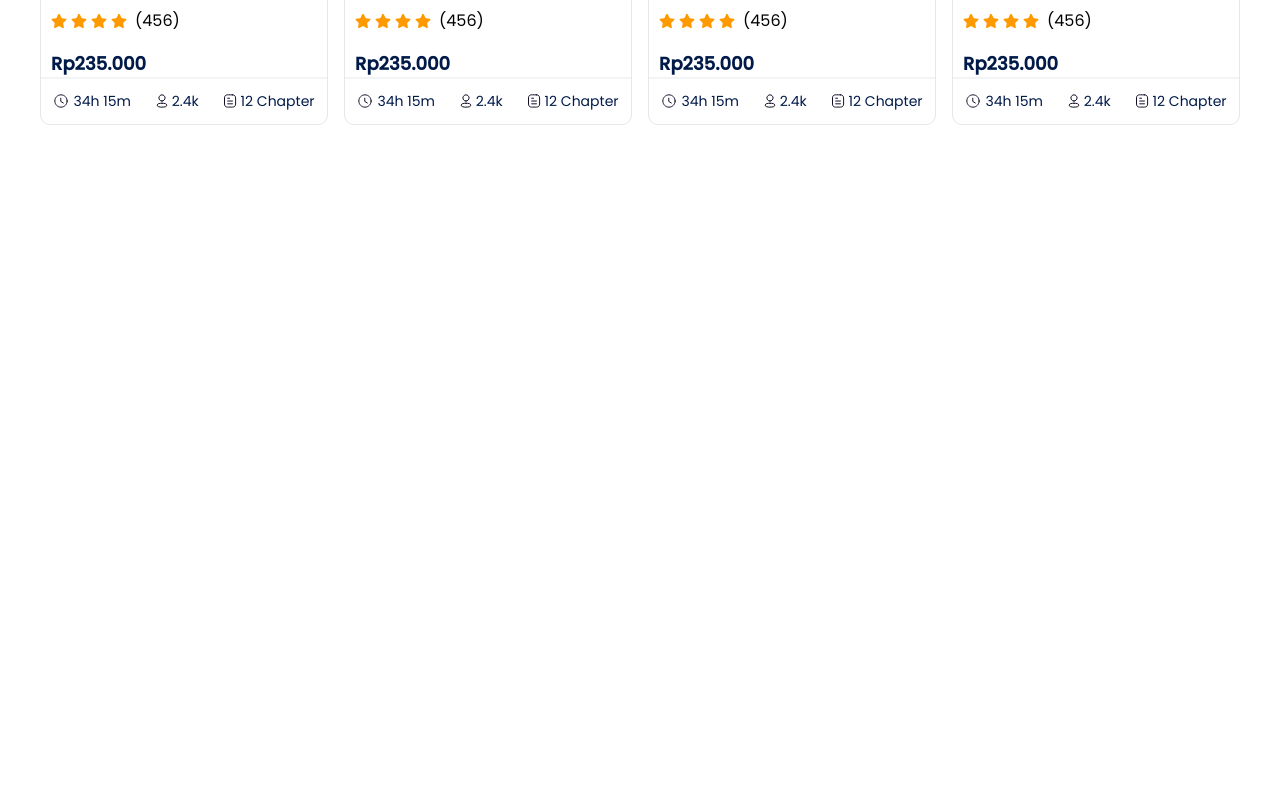
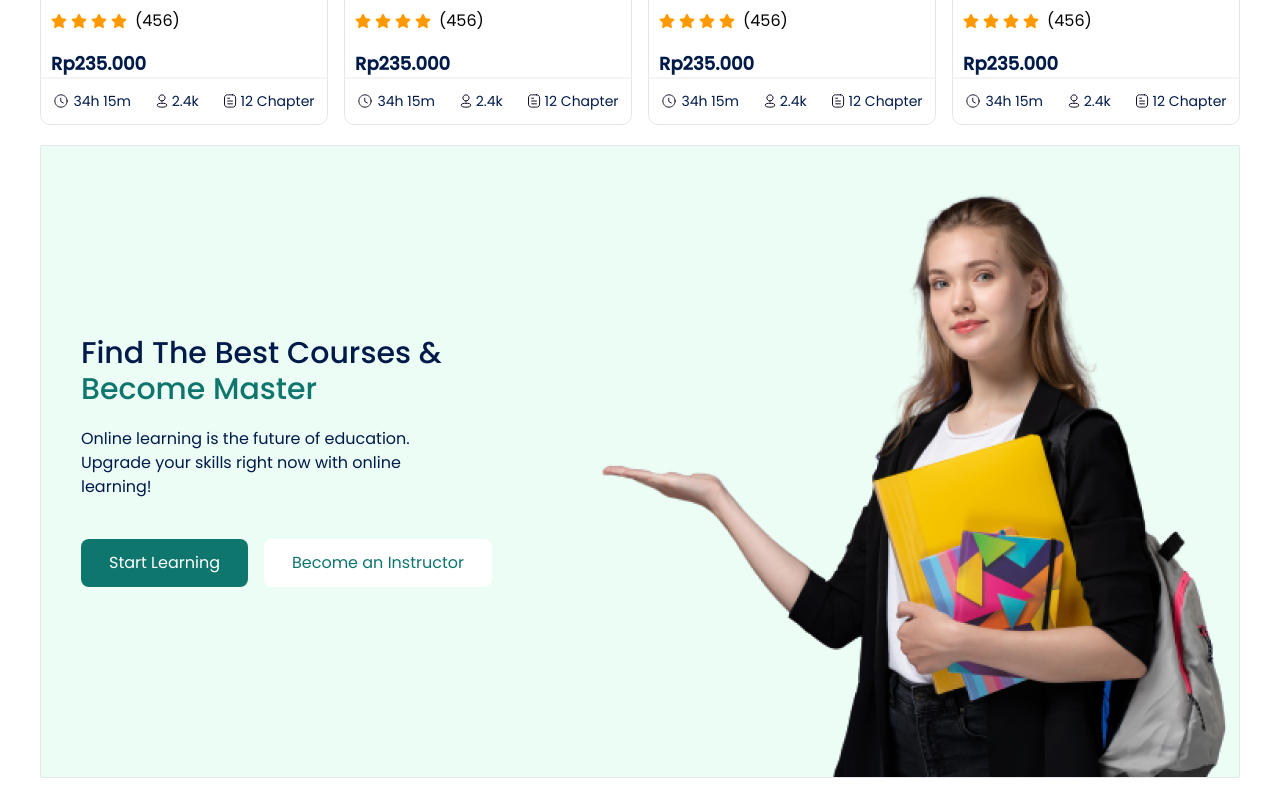
Before and after one commit to ariefhk/tailwind-inmed, a website: page index.html in a window 1280 px wide. Shown: the part 1971-2769 px from the top of the page. Before the commit the page ends 2256 px from the top, so only its background shows below. Drawn offline with Linux system fonts and the light colour scheme.

Commit message:
new patch

```diff
--- a/index.html
+++ b/index.html
@@ -495,6 +495,32 @@
       </div>
     </div>
 
-    <div class="py-20"></div>
+    <div class="px-10 py-5">
+      <div class="flex bg-emerald-50 items-center border rounded-sm">
+        <div class="ml-10">
+          <h1 class="text-3xl font-medium text-[#001A49]">
+            Find The Best Courses &
+            <span class="text-teal-700">Become Master</span>
+          </h1>
+          <p class="w-9/12 text-[#001A49] mt-5">
+            Online learning is the future of education. Upgrade your skills
+            right now with online learning!
+          </p>
+          <div class="flex mt-10 gap-4">
+            <a
+              href="#"
+              class="px-7 py-3 bg-teal-700 text-white rounded-lg hover:bg-white hover:text-teal-700"
+              >Start Learning</a
+            >
+            <a
+              href="#"
+              class="px-7 py-3 bg-white text-teal-700 rounded-lg hover:bg-teal-700 hover:text-white"
+              >Become an Instructor</a
+            >
+          </div>
+        </div>
+        <img src="/images/female.png" alt="" />
+      </div>
+    </div>
   </body>
 </html>
```
Also changed, not shown: dist/output.css, images/elips.svg (added), images/female.png (added).
